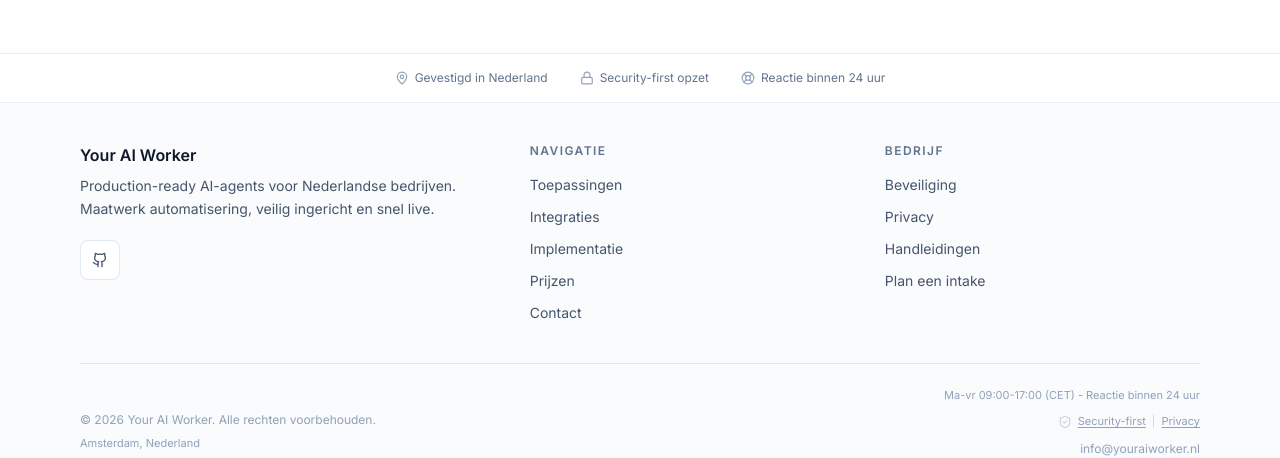
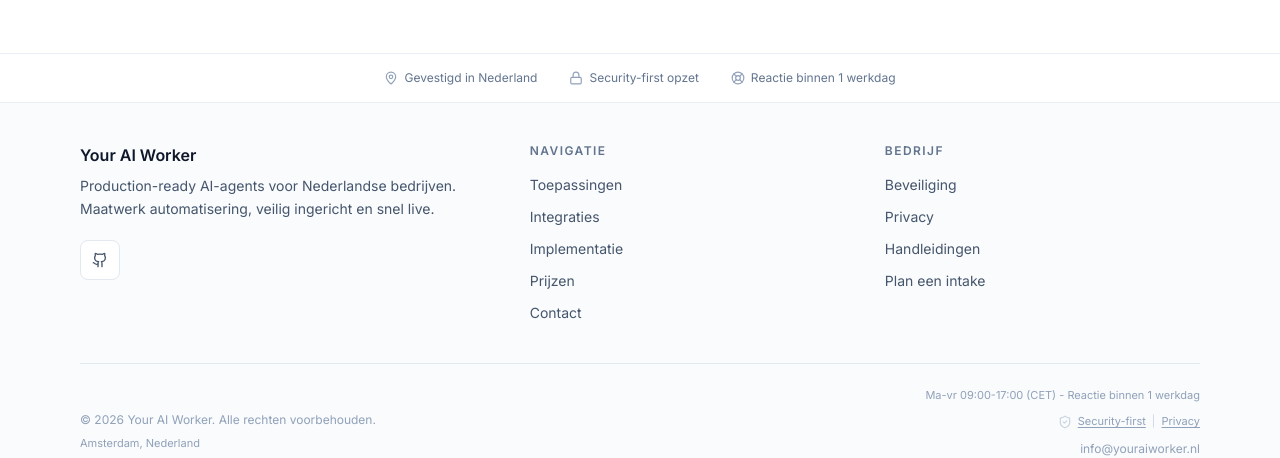
Before and after one commit to openclawbot69420-ux/youraiworker-site, a Next.js app: page / in a window 1280 px wide. Shown: the part 8436-8894 px from the top of the page. Built offline with nearby package versions, Linux system fonts and the light colour scheme.

Commit message:
chore(copy): align response time to 1 business day

```diff
--- a/src/app/layout.tsx
+++ b/src/app/layout.tsx
@@ -15,7 +15,7 @@ const DEFAULT_OG_IMAGE = "/og.png"
 const DEFAULT_TWITTER_IMAGE = "/og.png"
 
 const CONTACT_HOURS = "Ma-vr 09:00-17:00 (CET)"
-const CONTACT_RESPONSE_TIME = "Reactie binnen 24 uur"
+const CONTACT_RESPONSE_TIME = "Reactie binnen 1 werkdag"
 const CONTACT_EMAIL_DISPLAY = "info@youraiworker.nl"
 // Use real contact details here.
 // Avoid publishing placeholder phone numbers.
```
